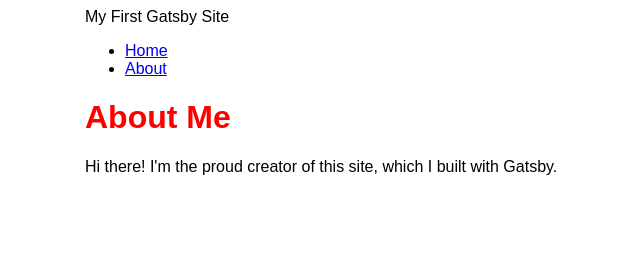
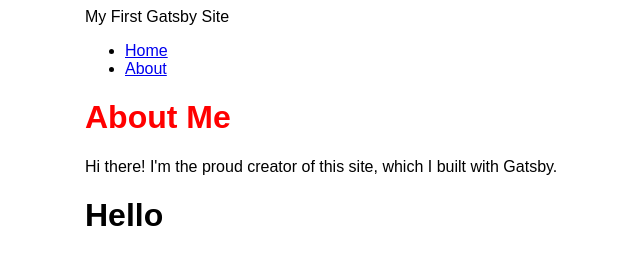
Before and after one commit to domingo-jesse/Personal-Website, a Gatsby site: page /about in a window 1280 px wide. Shown: the whole page, without its empty margins (55-695 px from the left). Built offline with nearby package versions, Linux system fonts and the light colour scheme; Gatsby itself is replaced by a stand-in of ours.

Commit message:
added checklist componet

```diff
--- /dev/null
+++ b/src/Title.js
@@ -0,0 +1 @@
+// JavaScript source code
--- /dev/null
+++ b/src/components/checklist.js
@@ -0,0 +1,12 @@
+import * as React from 'react'
+
+const CheckList  = ({ pageTitle, children }) => {
+        return (
+            <div>
+                <h1>Hello</h1>
+
+        </div>
+    )
+}
+
+export default CheckList
--- a/src/pages/about.js
+++ b/src/pages/about.js
@@ -1,9 +1,11 @@
 import * as React from 'react'
 import Layout from '../components/layout'
+import CheckList from '../components/checklist'
 const AboutPage = () => {
     return (
         <Layout pageTitle="About Me">
             <p>Hi there! I'm the proud creator of this site, which I built with Gatsby.</p>
+            <CheckList />
         </Layout>
     )
 }
```
